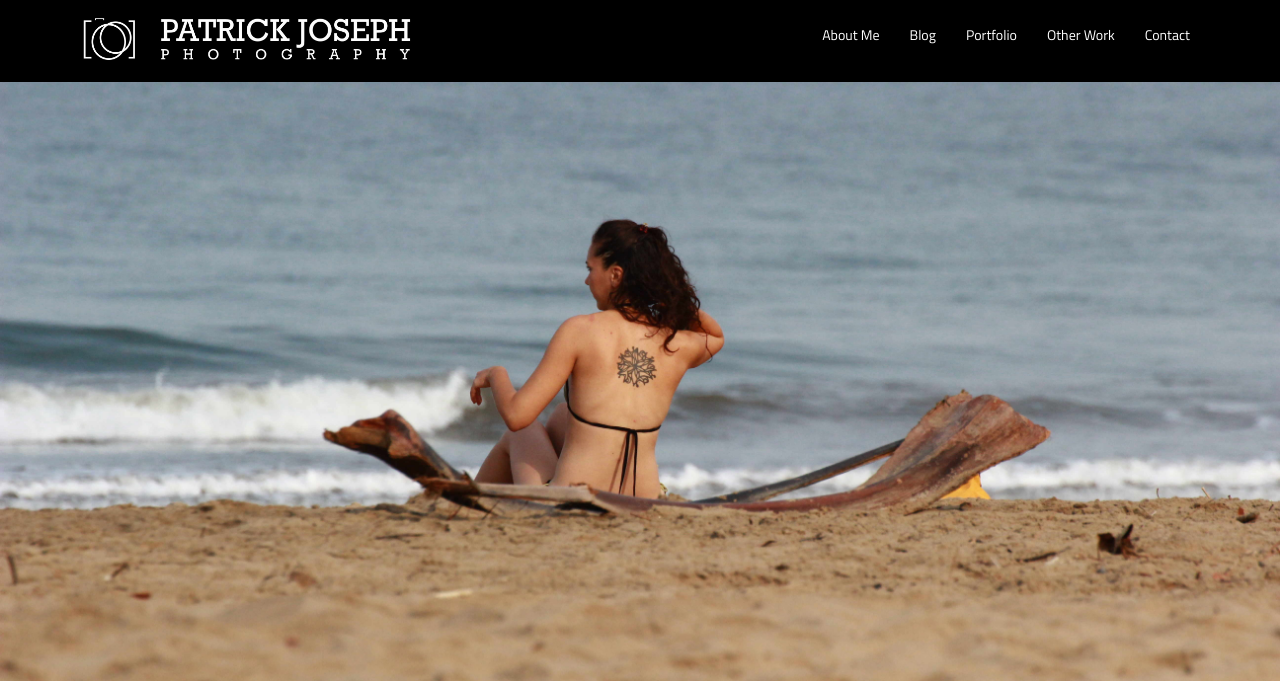
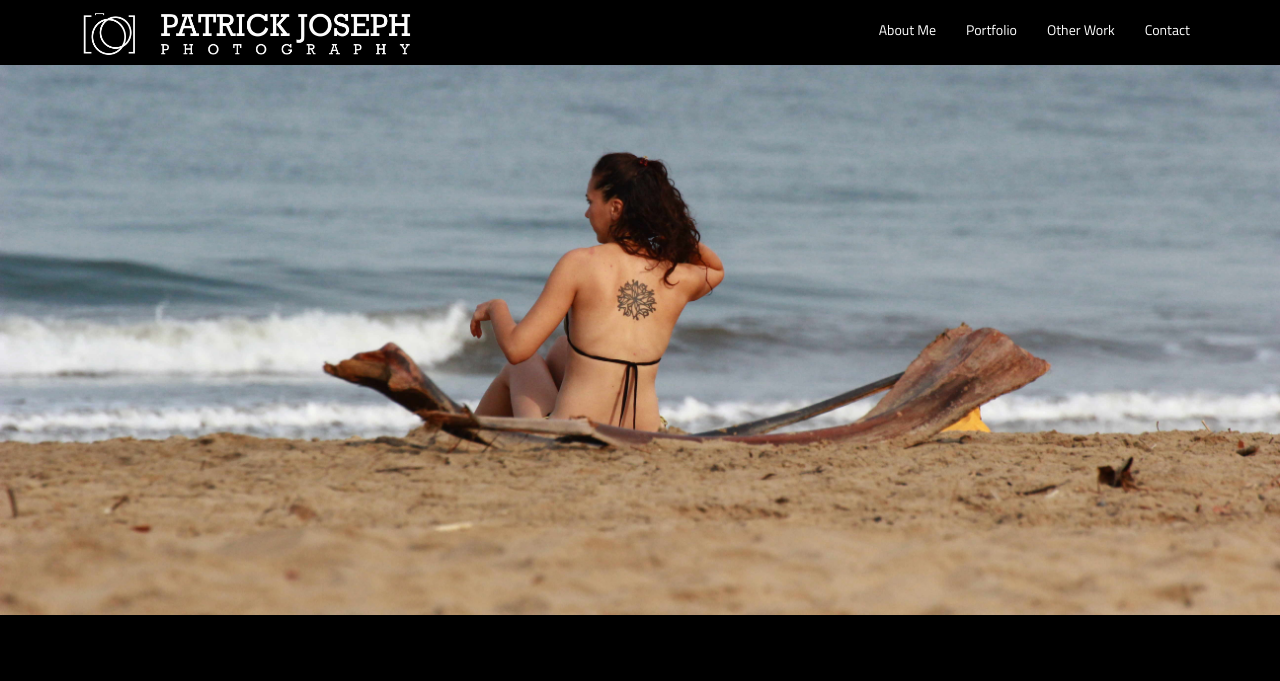
Before and after one commit to adikrishnan/pjfotographie, a Flask app: page / in a window 1280 px wide. Shown: the top 681 px of the page. Run offline with Flask 2, Linux system fonts and the light colour scheme.

Commit message:
nav and nav link changes

```diff
--- a/pjfotographie/static/css/nav.css
+++ b/pjfotographie/static/css/nav.css
@@ -5,7 +5,7 @@
 .uk-navbar-nav>li>a{
     font-family: 'Titillium Web', sans-serif;
 }
-#site-nav-scroll{
+.site-nav-scroll-fixed{
     position: fixed;
     top: 0px;
     left: 0px;
--- a/pjfotographie/templates/nav.html
+++ b/pjfotographie/templates/nav.html
@@ -1,55 +1,45 @@
-<nav class="uk-navbar uk-hidden-large" id="site-nav-scroll">
+<nav class="uk-navbar uk-hidden-large site-nav-scroll-fixed">
   <a href="#site-nav-touch" class="uk-navbar-toggle" data-uk-offcanvas></a>
-  <img class="uk-navbar-brand uk-navbar-center" src="/static/images/brand.jpg"/>
+  <a href="/"><img class="uk-navbar-brand uk-navbar-center" src="/static/images/brand.jpg"/></a>
 </nav>
 <div id="site-nav-touch" class="uk-offcanvas">
   <div class="uk-offcanvas-bar">
     <ul class="uk-nav uk-nav-offcanvas">
       <li class="uk-parent">
-        <a href="#">About Me</a>
-        <ul class="uk-nav-sub">
-          <li class="site-nav-small-sub-item"><a href="#testimonial">Testimonial</a></li>
-        </ul>
+        <a href="/about/">About Me</a>
       </li>
-      <li><a href="#">Blog</a></li>
       <li class="uk-parent">
         <a href="#">Portfolio</a>
         <ul class="uk-nav-sub">
-          <li class="site-nav-small-sub-item"><a href="#wedding">Wedding</a></li>
-          <li class="site-nav-small-sub-item"><a href="#pre-wedding">Pre-Wedding Photo Shoot</a></li>
+          <li class="site-nav-small-sub-item"><a href="/wedding/">Wedding</a></li>
+          <li class="site-nav-small-sub-item"><a href="/pre-wedding/">Pre-Wedding Photo Shoot</a></li>
         </ul>
       </li>
       <li class="uk-parent">
         <a href="#">Other Related Work</a>
         <ul class="uk-nav-sub">
-          <li class="site-nav-small-sub-item"><a href="#portraits">Portraits</a></li>
-          <li class="site-nav-small-sub-item"><a href="#travel">Travel</a></li>
-          <li class="site-nav-small-sub-item"><a href="#other-related-work">Other Related Work</a></li>
+          <li class="site-nav-small-sub-item"><a href="/other-work/#portraits">Portraits</a></li>
+          <li class="site-nav-small-sub-item"><a href="/other-work/#travel">Travel</a></li>
+          <li class="site-nav-small-sub-item"><a href="/other-work/#other-related-work">Other Related Work</a></li>
         </ul>
       </li>
-      <li><a href="#">Contact</a></li>
+      <li><a href="/contact/">Contact</a></li>
     </ul>
   </div>
 </div>
-<div class="uk-container uk-container-center uk-margin-top">
-  <nav class="uk-navbar uk-visible-large">
-    <img src="/static/images/brand.jpg" width="30%" />
+<nav class="uk-navbar uk-visible-large site-nav-scroll-fixed">
+  <div class="uk-container uk-container-center">
+    <a href="/"><img src="/static/images/brand.jpg" width="30%" /></a>
     <ul class="uk-navbar-nav uk-navbar-flip">
       <li class="uk-parent" data-uk-dropdown="{mode:'click'}">
-        <a class="uk-text-contrast" href="#">About Me</a>
-        <div class="uk-dropdown uk-dropdown-navbar" >
-          <ul class="uk-nav uk-nav-navbar">
-            <li><a class="uk-text-contrast" href="#testimonial">Testimonial</a></li>
-          </ul>
-        </div>
+        <a class="uk-text-contrast" href="/about/">About Me</a>
       </li>
-      <li><a class="uk-text-contrast" href="#">Blog</a></li>
       <li class="uk-parent" data-uk-dropdown="{mode:'click'}">
         <a class="uk-text-contrast" href="#">Portfolio</a>
         <div class="uk-dropdown uk-dropdown-navbar" >
           <ul class="uk-nav uk-nav-navbar">
-            <li><a class="uk-text-contrast" href="#wedding">Wedding</a></li>
-            <li><a class="uk-text-contrast" href="#pre-wedding">Pre-Wedding Photo Shoot</a></li>
+            <li><a class="uk-text-contrast" href="/wedding/">Wedding</a></li>
+            <li><a class="uk-text-contrast" href="/pre-wedding/">Pre-Wedding Photo Shoot</a></li>
           </ul>
         </div>
       </li>
@@ -57,13 +47,13 @@
         <a class="uk-text-contrast" href="#">Other Work</a>
         <div class="uk-dropdown uk-dropdown-navbar" >
           <ul class="uk-nav uk-nav-navbar">
-            <li><a class="uk-text-contrast" href="#portraits">Portraits</a></li>
-            <li><a class="uk-text-contrast" href="#travel">Travel</a></li>
-            <li><a class="uk-text-contrast" href="#other-related-work">Other Related Work</a></li>
+            <li><a class="uk-text-contrast" href="/other-work/#portraits">Portraits</a></li>
+            <li><a class="uk-text-contrast" href="/other-work/#travel">Travel</a></li>
+            <li><a class="uk-text-contrast" href="/other-work/#other-related-work">Other Related Work</a></li>
           </ul>
         </div>
       </li>
-      <li><a class="uk-text-contrast" href="#">Contact</a></li>
+      <li><a class="uk-text-contrast" href="/contact/">Contact</a></li>
     </ul>
-  </nav>
-</div>
+  </div>
+</nav>
```
